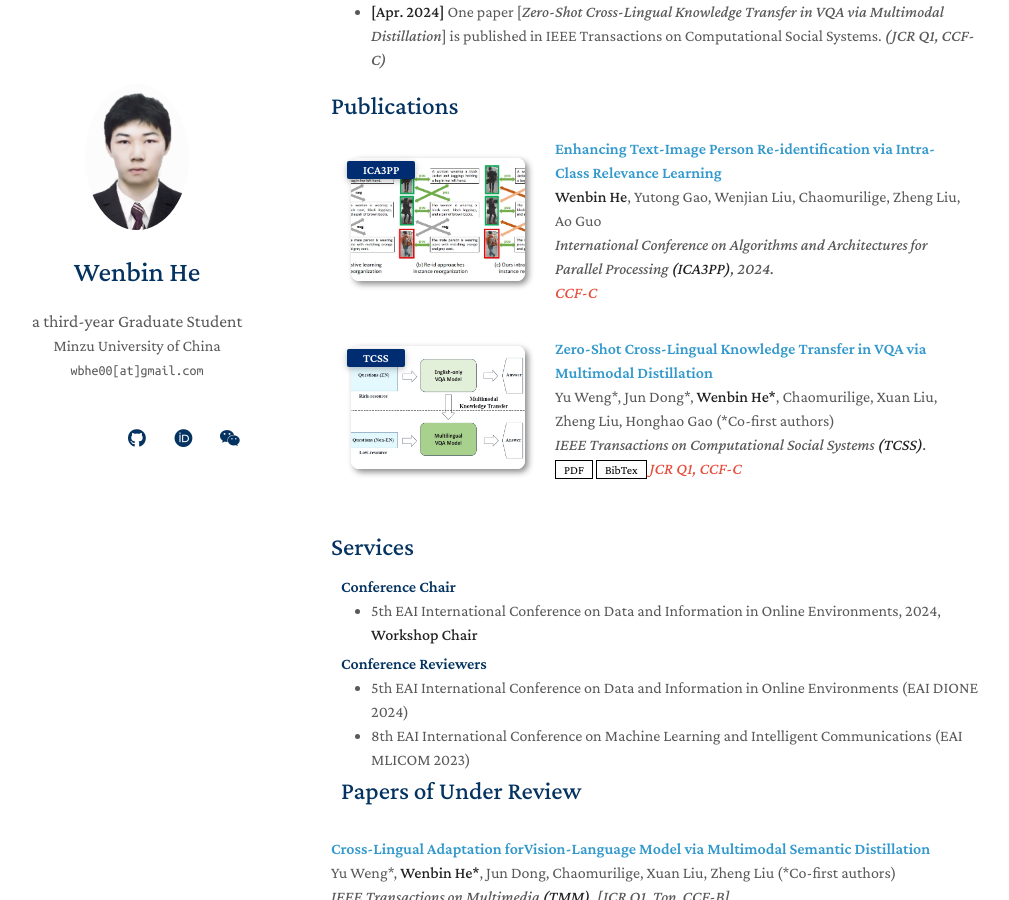
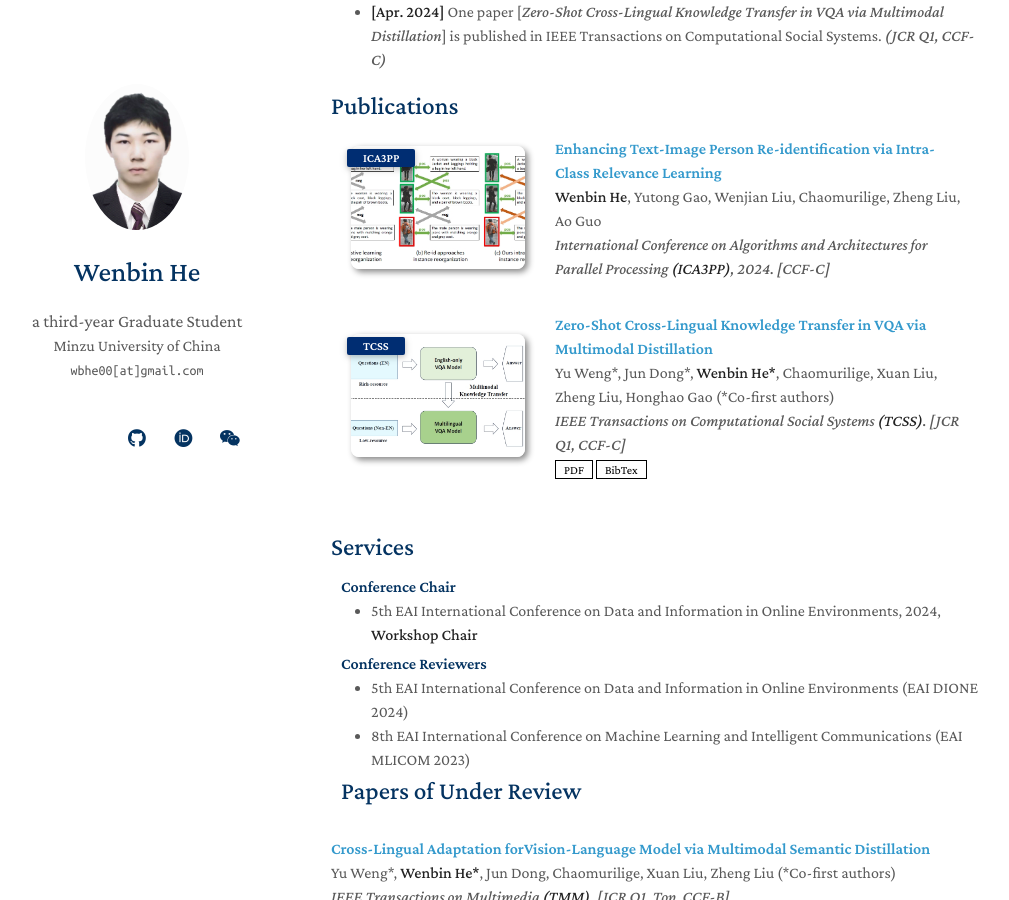
Before and after one commit to BbiHH/BbiHH.github.io, a Jekyll site: the page built from index.md, in a window 1280 px wide and 900 px high, scrolled down 614 px. Shown: the whole window, without its empty margins (139-1148 px from the left). Built offline with Jekyll 4.4.1, drawn with Linux system fonts in a browser that asks for light colours; a style sheet for code colours, icons or effects is not loaded; our own code applies the rules of GitHub Pages for plain Markdown files.

```diff
--- a/_data/publications.yml
+++ b/_data/publications.yml
@@ -3,19 +3,19 @@ main:
   - title: "Enhancing Text-Image Person Re-identification via Intra-Class Relevance Learning"
     authors: <strong>Wenbin He</strong>, Yutong Gao, Wenjian Liu, Chaomurilige, Zheng Liu, Ao Guo
     conference_short: ICA3PP
-    conference: International Conference on Algorithms and Architectures for Parallel Processing <strong>(ICA3PP)</strong>, 2024.
+    conference: International Conference on Algorithms and Architectures for Parallel Processing <strong>(ICA3PP)</strong>, 2024. [<i>CCF-C</i>]
     pdf:
     bibtex: #
     page:
     image: ./assets/img/ICA3PP-ov.png
-    notes: CCF-C
+    notes:
 
   - title: "Zero-Shot Cross-Lingual Knowledge Transfer in VQA via Multimodal Distillation"
     authors: Yu Weng*, Jun Dong*, <strong>Wenbin He*</strong>, Chaomurilige, Xuan Liu, Zheng Liu, Honghao Gao (*Co-first authors)
     conference_short: TCSS
-    conference: IEEE Transactions on Computational Social Systems <strong>(TCSS)</strong>.
+    conference: IEEE Transactions on Computational Social Systems <strong>(TCSS)</strong>. [<i>JCR Q1, CCF-C</i>]
     pdf: https://ieeexplore.ieee.org/abstract/document/10574223/
     bibtex: https://scholar.googleusercontent.com/scholar.bib?q=info:SkbfiWUx-PEJ:scholar.google.com/&output=citation&scisdr=ClHEWHHWEJjnim38Rgk:AFWwaeYAAAAAZtv6XgmW2qUPpRMvPTZUojqkhZo&scisig=AFWwaeYAAAAAZtv6Xu65bHjJgc-yESuHuILjXjY&scisf=4&ct=citation&cd=-1&hl=en
     page:
     image: ./assets/img/TCSS-ov.png
-    notes: JCR Q1, CCF-C
+    notes:
```
